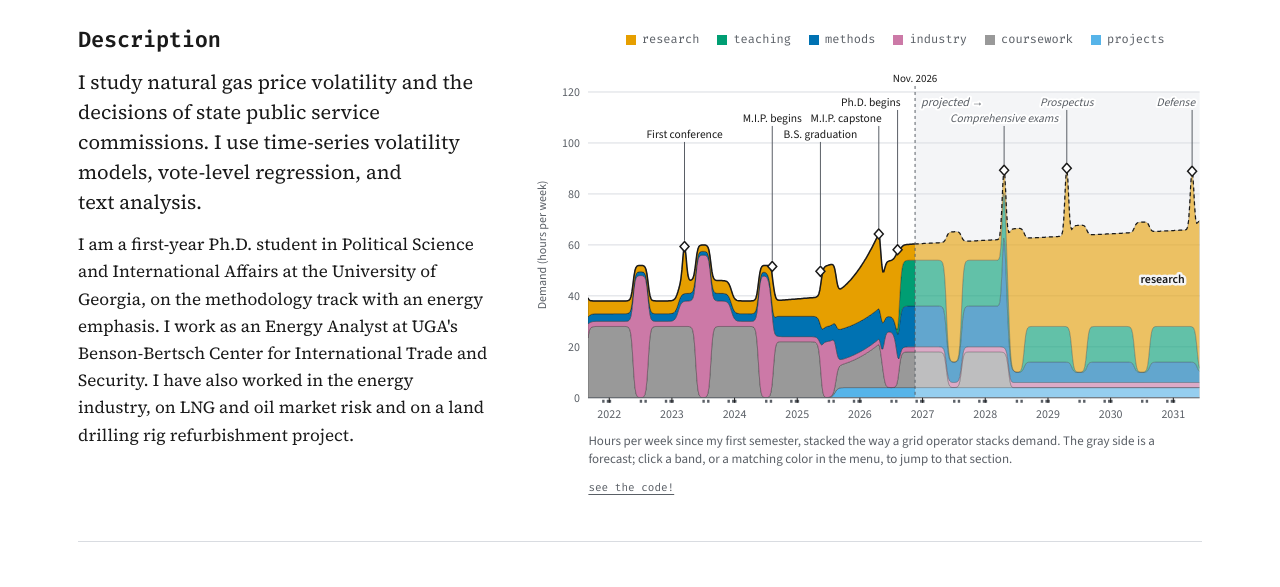
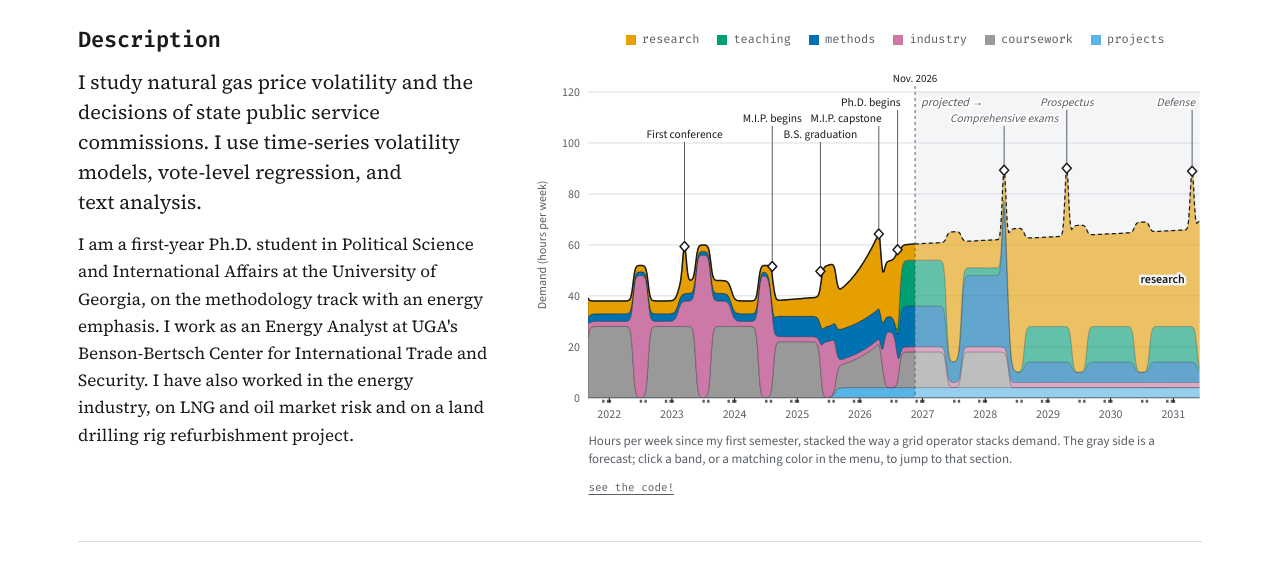
Before and after one commit to ani-sdhu/Website, a plain HTML site: page index.html in a window 1280 px wide. Shown: the part 213-800 px from the top of the page. Drawn offline with nearby package versions, Linux system fonts and the light colour scheme.

Commit message:
Minimal teaching in the comps year
Teaching drops to 3 h a week from fall 2027 until comprehensive exams, with
the time going to methods (comps preparation); it returns at 14 h after.

Co-Authored-By: Claude Opus 5.5 <noreply@anthropic.com>
Claude-Session: https://claude.ai/code/session_01EK45k6sFjaWVFGKx49TiBy

```diff
--- a/assets/js/site.js
+++ b/assets/js/site.js
@@ -56,8 +56,8 @@
         14 * on(t, PHD, 2028.4)),
       industry: 2 + 8 * on(t, 2023.1, 2023.95) + s * (46 * on(t, 2021.6, 2024.6) + 20 * on(t, 2024.6, PHD)),
       methods: (1 - 0.5 * s) * (3 * on(t, 2021.6, 2024.6) + 8 * on(t, 2024.6, 2025.4) + 12 * on(t, 2025.4, PHD) +
-        16 * on(t, PHD, 2028.4) + 8 * on(t, 2028.4)),
-      teaching: (1 - s) * (18 * on(t, PHD, 2028.4) + 14 * on(t, 2028.4))
+        16 * on(t, PHD, 2027.6) + 28 * on(t, 2027.6, 2028.4) + 8 * on(t, 2028.4)),      // comps year: study
+      teaching: (1 - s) * (18 * on(t, PHD, 2027.6) + 3 * on(t, 2027.6, 2028.4) + 14 * on(t, 2028.4))   // minimal teaching before comps
     };
     var extra = t < 2024.6 ? 14 : 12 * (1 - phd) + 4 * phd;          // summers run heavier
     var target = trend(t) + s * extra, used = 0;
@@ -223,7 +223,7 @@
     o += '<path class="cross" id="cross" d="" visibility="hidden"/><g id="dots"></g>';
     holder.innerHTML = '<svg viewBox="0 0 ' + W + " " + H + '" width="' + W + '" height="' + H + '" tabindex="0" role="img" aria-label="' +
       'Stacked area chart of my hours per week from fall 2021 to 2031, by what fills them, adjusted for holidays. School terms hold near 40 hours ' +
-      'through the B.S. and rise through the M.I.P. to a 65-hour capstone. The Ph.D. starts near 60, led by teaching, coursework, and methods, and research takes over after comprehensive exams. Crunch weeks reach about 90. ' +
+      'through the B.S. and rise through the M.I.P. to a 65-hour capstone. The Ph.D. starts near 60, led by teaching, coursework, and methods; teaching drops to a minimum in the year before comprehensive exams, and research takes over after them. Crunch weeks reach about 90. ' +
       'Everything after ' + monthOf(now) + ' is projected. Use the left and right arrow keys to read values.">' + o + "</svg>";
     view = { X: X, Y: Y, m: m, pw: pw, ph: ph, W: W, H: H, svg: holder.querySelector("svg") };
     wireSvg();
--- a/index.html
+++ b/index.html
@@ -108,8 +108,8 @@
                             14 * on(2026.6, 2028.4)),
     industry   = 2 + 8 * on(2023.1, 2023.95) + s * (46 * on(2021.6, 2024.6) + 20 * on(2024.6, 2026.6)),
     methods    = (1 - 0.5 * s) * (3 * on(2021.6, 2024.6) + 8 * on(2024.6, 2025.4) + 12 * on(2025.4, 2026.6) +
-                                  16 * on(2026.6, 2028.4) + 8 * on(2028.4)),
-    teaching   = (1 - s) * (18 * on(2026.6, 2028.4) + 14 * on(2028.4)))
+                                  16 * on(2026.6, 2027.6) + 28 * on(2027.6, 2028.4) + 8 * on(2028.4)),   <span class="cm"># comps year: study</span>
+    teaching   = (1 - s) * (18 * on(2026.6, 2027.6) + 3 * on(2027.6, 2028.4) + 14 * on(2028.4)))       <span class="cm"># minimal before comps</span>
   load &lt;- cbind(load, research = pmax(2, target - rowSums(load)))  <span class="cm"># research takes up the rest</span>
   load[, "coursework"] &lt;- load[, "coursework"] + ramp(2025.4, 2026.3, 9)
   load[, "methods"]    &lt;- load[, "methods"] + peak(2028.3, 28)
```
